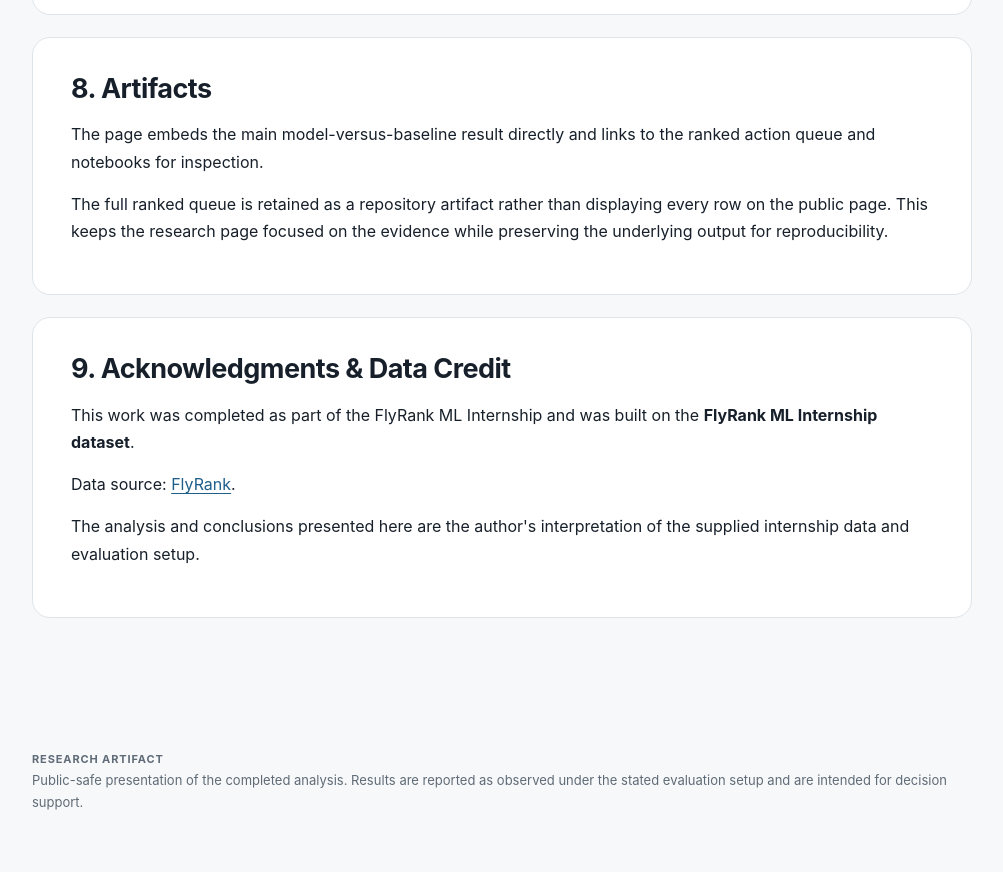
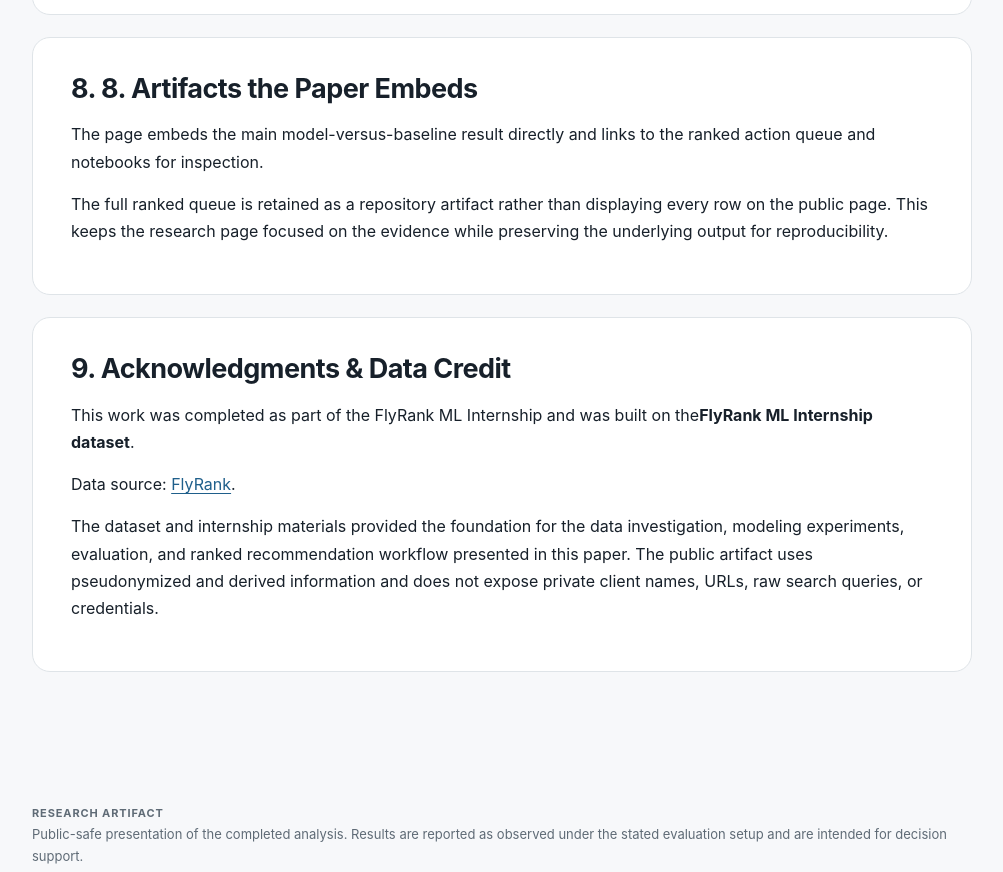
Before and after one commit to muhammadfaseehkhattak/FlyRank-ML-Internship, a plain HTML site: page docs/index.html in a window 1280 px wide. Shown: the part 7327-8199 px from the top of the page, without its empty margins (138-1141 px from the left). Drawn offline with Linux system fonts and the light colour scheme.

Commit message:
Update index.html

```diff
--- a/docs/index.html
+++ b/docs/index.html
@@ -390,16 +390,16 @@
     </section>
 
     <section id="artifacts">
-      <h2>8. Artifacts</h2>
+      <h2>8. 8. Artifacts the Paper Embeds</h2>
       <p>The page embeds the main model-versus-baseline result directly and links to the ranked action queue and notebooks for inspection.</p>
       <p>The full ranked queue is retained as a repository artifact rather than displaying every row on the public page. This keeps the research page focused on the evidence while preserving the underlying output for reproducibility.</p>
     </section>
 
     <section id="acknowledgments">
       <h2>9. Acknowledgments &amp; Data Credit</h2>
-      <p>This work was completed as part of the FlyRank ML Internship and was built on the <strong>FlyRank ML Internship dataset</strong>.</p>
+      <p>This work was completed as part of the FlyRank ML Internship and was built on the<strong>FlyRank ML Internship dataset</strong>.</p>
       <p>Data source: <a href="https://flyrank.ai" rel="noopener noreferrer">FlyRank</a>.</p>
-      <p>The analysis and conclusions presented here are the author's interpretation of the supplied internship data and evaluation setup.</p>
+      <p>The dataset and internship materials provided the foundation for the data investigation, modeling experiments, evaluation, and ranked recommendation workflow presented in this paper. The public artifact uses pseudonymized and derived information and does not expose private client names, URLs, raw search queries, or credentials.</p>
     </section>
   </main>
 
```
